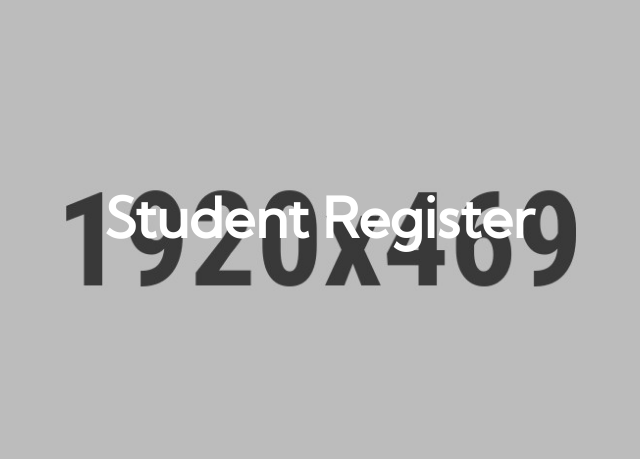
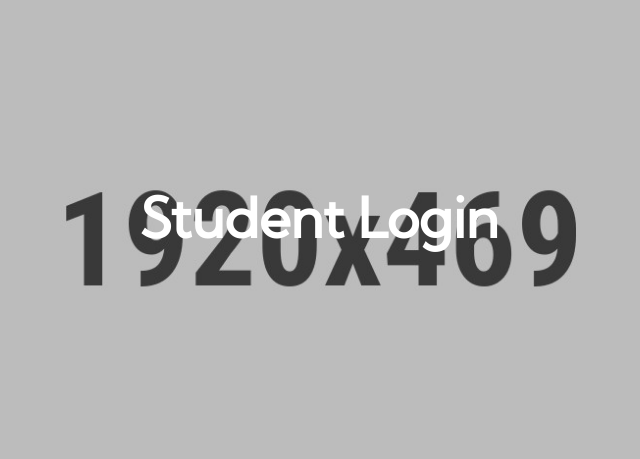
Before and after one commit to DT7Solutions/ignit-ap, a Django app: page /login/ in a window 1280 px wide. Shown: the part 89-548 px from the top of the page, without its empty margins (321-961 px from the left). Run offline with Django 4.2, Linux system fonts and the light colour scheme; parts of the project's set-up code (start-up, migrations or seed data) failed here and were passed over; some libraries are stand-ins or nearby versions.

Commit message:
third changes done

```diff
--- a/igniteap/templates/uifiles/login.html
+++ b/igniteap/templates/uifiles/login.html
@@ -10,7 +10,7 @@
             <div class="col-lg-10 col-xl-8 m-auto text-center">
                 <div class="page-header-content-inner">
                     <div class="page-header-content">
-                        <h2> Student Register</h2>
+                        <h2> Student Login</h2>
                         <!-- <p>Businex always try to provide the best Business Solutions for Clinets
                             to grow up their Business very sharply and smoothly.</p> -->
                     </div>
```
